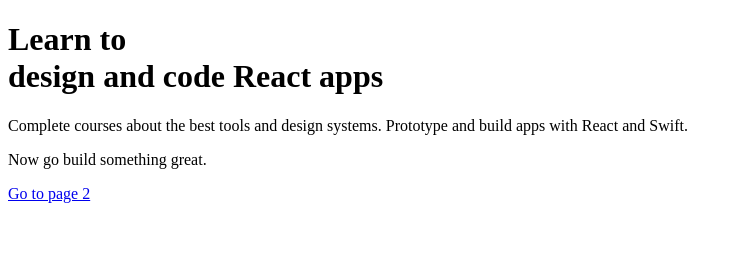
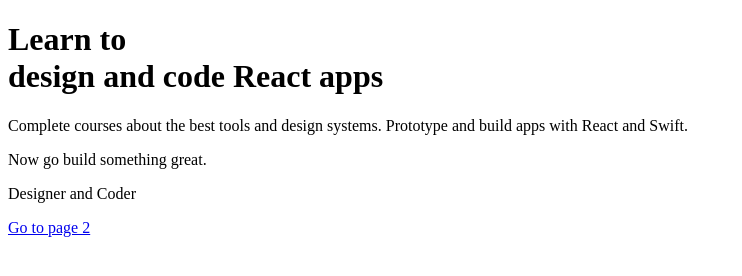
Before and after one commit to lewwwel/my-react-app, a Gatsby site: page / in a window 1280 px wide. Shown: the whole page, without its empty margins (0-742 px from the left). Built offline with nearby package versions, Linux system fonts and the light colour scheme; Gatsby itself is replaced by a stand-in of ours.

Commit message:
add Designer and Coder text

```diff
--- a/src/pages/index.js
+++ b/src/pages/index.js
@@ -6,6 +6,7 @@
     <h1>Learn to <br/> design and code React apps</h1>
     <p>Complete courses about the best tools and design systems. Prototype and build apps with React and Swift.</p>
     <p>Now go build something great.</p>
+    <p>Designer and Coder</p>
     <Link to="/page-2/">Go to page 2</Link>
   </div>
 )
```
